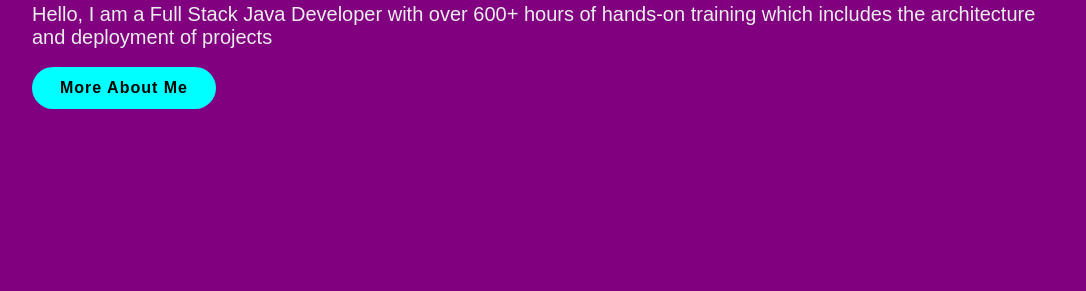
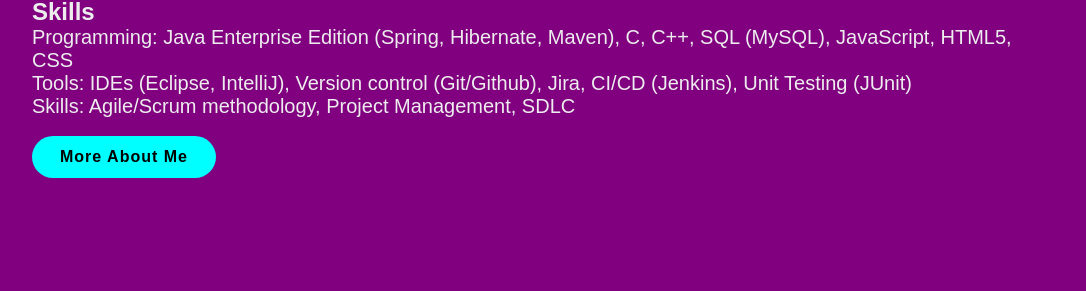
Before and after one commit to rubychacko/sba_portfolio, a plain HTML site: page pages/index.html in a window 1280 px wide. Shown: the part 509-800 px from the top of the page, without its empty margins (96-1182 px from the left). Drawn offline with Linux system fonts and the light colour scheme.

```diff
--- a/pages/index.html
+++ b/pages/index.html
@@ -38,10 +38,16 @@
                 includes the architecture and deployment
                 of projects</p>
             <br>
+            <p>
+            <h2>Skills</h2>
+            <p>Programming: Java Enterprise Edition (Spring, Hibernate, Maven), C, C++, SQL (MySQL), JavaScript, HTML5,
+                CSS</p>
+            <p>Tools: IDEs (Eclipse, IntelliJ), Version control (Git/Github), Jira, CI/CD (Jenkins),
+                Unit Testing (JUnit)</p>
+            <p>Skills: Agile/Scrum methodology, Project Management, SDLC</p><br>
             <a href="education.html" class="btn-box">More About Me</a>
         </div>
     </section>
-
 </body>
 
 </html>
```
Also changed, not shown: 1 other file.
